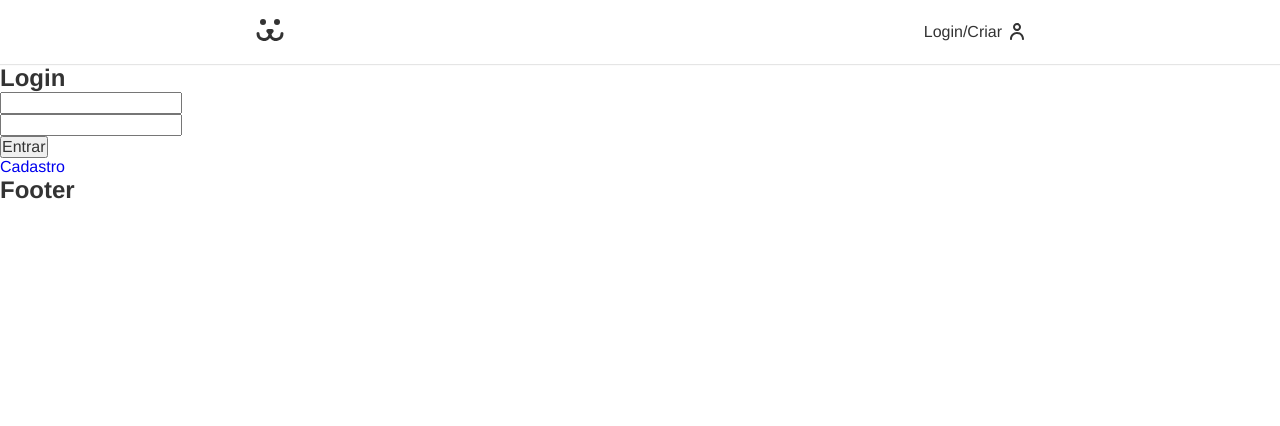
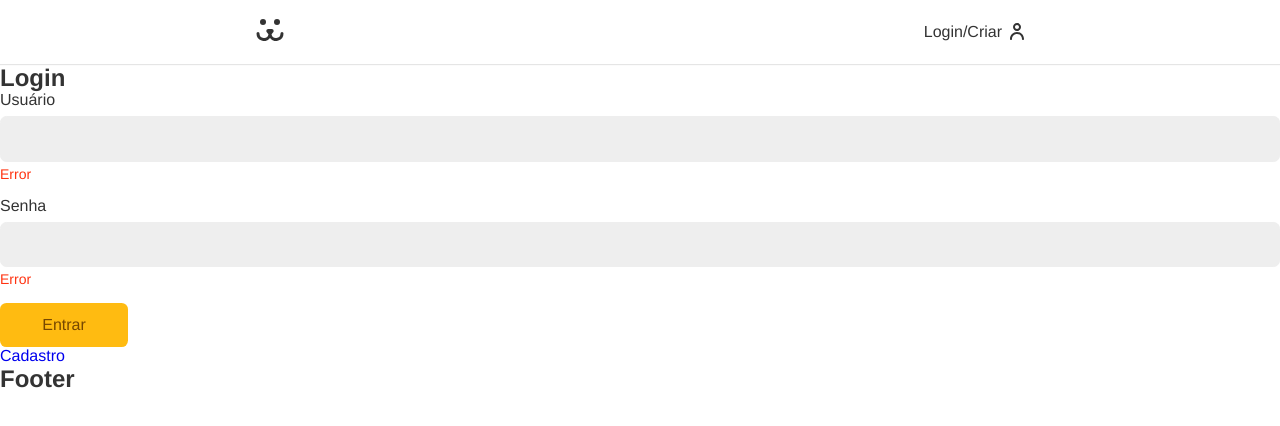
Before and after one commit to d0ugui/insta-dogs, a React (Create React App) app: page /login in a window 1280 px wide. Shown: the top 426 px of the page. Built offline with nearby package versions, Linux system fonts and the light colour scheme.

Commit message:
Criação de components reutilizáveis, input e button

```diff
--- /dev/null
+++ b/src/components/Forms/Button/index.jsx
@@ -0,0 +1,5 @@
+import { Btn } from './style'
+
+export function Button({ children, ...props }) {
+  return <Btn {...props}>{children}</Btn>
+}
--- /dev/null
+++ b/src/components/Forms/Button/style.jsx
@@ -0,0 +1,25 @@
+import styled from 'styled-components'
+
+export const Btn = styled.button`
+  font-size: 1rem;
+  font-family: var(--type-first);
+  cursor: pointer;
+  border: none;
+  border-radius: 0.4rem;
+  background: #fb1;
+  color: #764701;
+  min-width: 8rem;
+  padding: 0.8rem 1.2rem;
+  transition: 0.1s;
+
+  &:hover,
+  &:focus {
+    outline: none;
+    box-shadow: 0 0 0 3px #fea, 0 0 0 4px #fb1;
+  }
+
+  &:disabled {
+    opacity: 0.5;
+    cursor: wait;
+  }
+`
--- /dev/null
+++ b/src/components/Forms/Input/index.jsx
@@ -0,0 +1,11 @@
+import { Wrapper } from './style'
+
+export function Input({ label, type, name }) {
+  return (
+    <Wrapper>
+      <label htmlFor={name}>{label}</label>
+      <input id={name} name={name} type={type} />
+      <p>Error</p>
+    </Wrapper>
+  )
+}
--- /dev/null
+++ b/src/components/Forms/Input/style.jsx
@@ -0,0 +1,37 @@
+import styled from 'styled-components'
+
+export const Wrapper = styled.div`
+  margin-bottom: 1rem;
+
+  input {
+    border: 1px solid #eee;
+    display: block;
+    width: 100%;
+    font-size: 1rem;
+    padding: 0.8rem;
+    border-radius: 0.4rem;
+    background: #eee;
+    transition: 0.2s;
+
+    &:hover,
+    &:focus {
+      outline: none;
+      border-color: #fb1;
+      background: white;
+      box-shadow: 0 0 0 3px #fea;
+    }
+  }
+
+  label {
+    display: block;
+    font-size: 1rem;
+    line-height: 1;
+    padding-bottom: 0.5rem;
+  }
+
+  p {
+    color: #f31;
+    font-size: 0.875rem;
+    margin-top: 0.25rem;
+  }
+`
--- a/src/components/Login/LoginForm/index.jsx
+++ b/src/components/Login/LoginForm/index.jsx
@@ -1,5 +1,7 @@
 import { useState } from 'react'
 import { Link } from 'react-router-dom'
+import { Button } from '../../Forms/Button'
+import { Input } from '../../Forms/Input'
 
 export function LoginForm() {
   const [username, setUsername] = useState('')
@@ -28,17 +30,9 @@
     <section>
       <h1>Login</h1>
       <form action="" onSubmit={handleSubmit}>
-        <input
-          type="text"
-          value={username}
-          onChange={({ target }) => setUsername(target.value)}
-        />
-        <input
-          type="password"
-          value={password}
-          onChange={({ target }) => setPassword(target.value)}
-        />
-        <button>Entrar</button>
+        <Input label="Usuário" type="text" name="username" />
+        <Input label="Senha" type="password" name="password" />
+        <Button>Entrar</Button>
       </form>
       <Link to="/login/criar">Cadastro</Link>
     </section>
```
